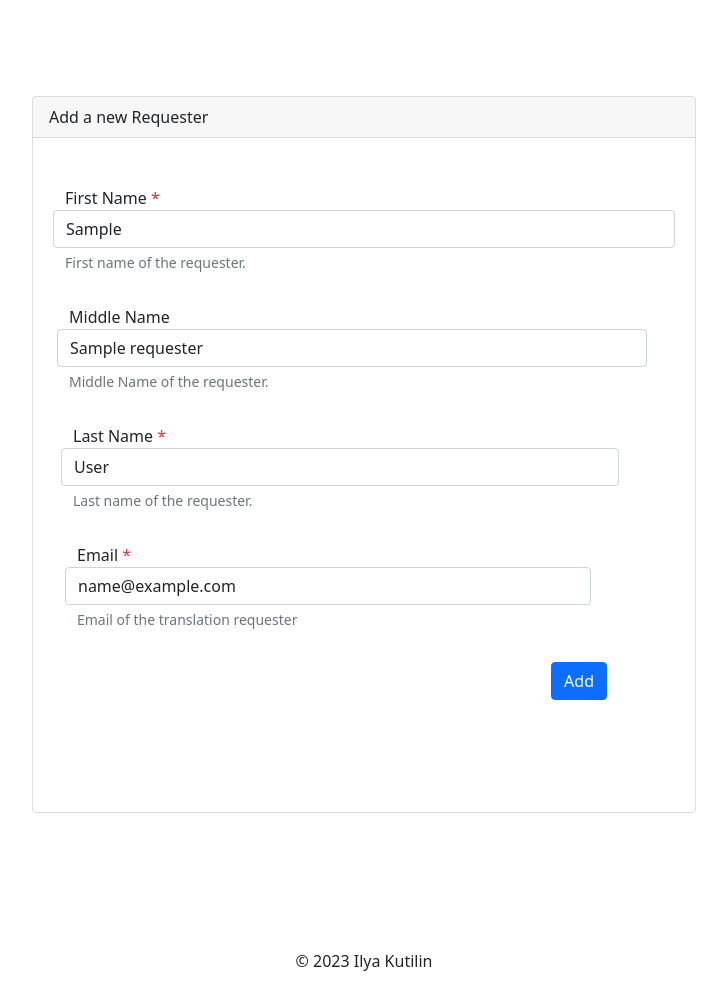
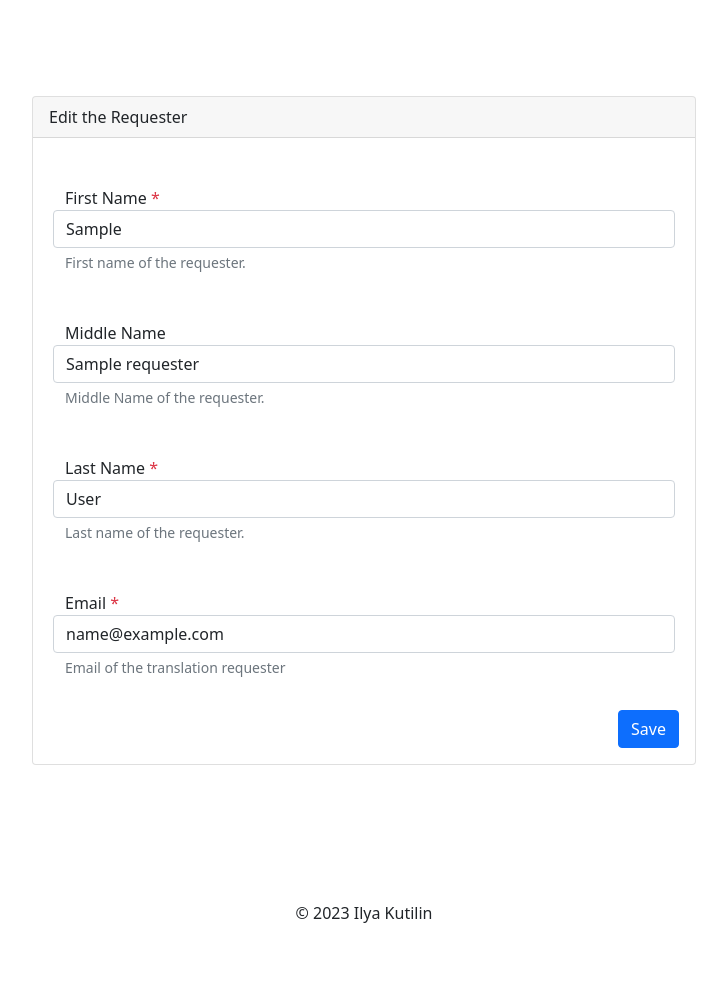
Before and after one commit to ilyakutilin/translation_management, a Django app: page /requesters/1/edit in a window 1280 px wide. Shown: the part 72-1060 px from the top of the page, without its empty margins (276-1003 px from the left). After the commit the page ends 995 px from the top, so only its background shows below. Run offline with Django 4.2, Linux system fonts and the light colour scheme; tables that the repository leaves empty hold one stand-in row (values such as "Sample post"); some libraries are stand-ins or nearby versions.

Commit message:
Add the Edit functionality to the Requester template

```diff
--- a/translation/templates/orders/add_requester.html
+++ b/translation/templates/orders/add_requester.html
@@ -1,14 +1,24 @@
 {% extends "base.html" %}
 {% load user_filters %}
 
-{% block title %}Add a new Requester{% endblock %}
+{% block title %}
+  {% if is_edit %}
+    Add a new Requester
+  {% else %}
+    Edit the Requester
+  {% endif %}
+{% endblock %}
 
 {% block content %}
   <div class="row justify-content-center">
     <div class="col-md-8 p-5">
       <div class="card">
         <div class="card-header">
-          Add a new Requester
+          {% if is_edit %}
+            Edit the Requester
+          {% else %}
+            Add a new Requester
+          {% endif %}
         </div>
         <div class="card-body">
           {% if form.errors %}
@@ -26,9 +36,14 @@
             {% endfor %}
           {% endif %}
 
+          {% if is_edit %}
+            <form method="post" enctype="multipart/form-data" action="{% url 'orders:edit_requester' requester.pk %}">
+          {% else %}
             <form method="post" enctype="multipart/form-data" action="{% url 'orders:add_requester' %}">
-            {% csrf_token %}
-            {% for field in form %}
+          {% endif %}
+
+          {% csrf_token %}
+          {% for field in form %}
             <div class="form-group row my-3 p-3">
               <label for="{{ field.id_for_label }}">
                 {{ field.label }}
@@ -42,11 +57,15 @@
                   {{ field.help_text|safe }}
                 </small>
               {% endif %}
-            {% endfor %}
             </div>
+          {% endfor %}
             <div class="d-flex justify-content-end">
               <button type="submit" class="btn btn-primary">
-                Add
+                {% if is_edit %}
+                  Save
+                {% else %}
+                  Add
+                {% endif %}
               </button>
             </div>
           </form>
```
